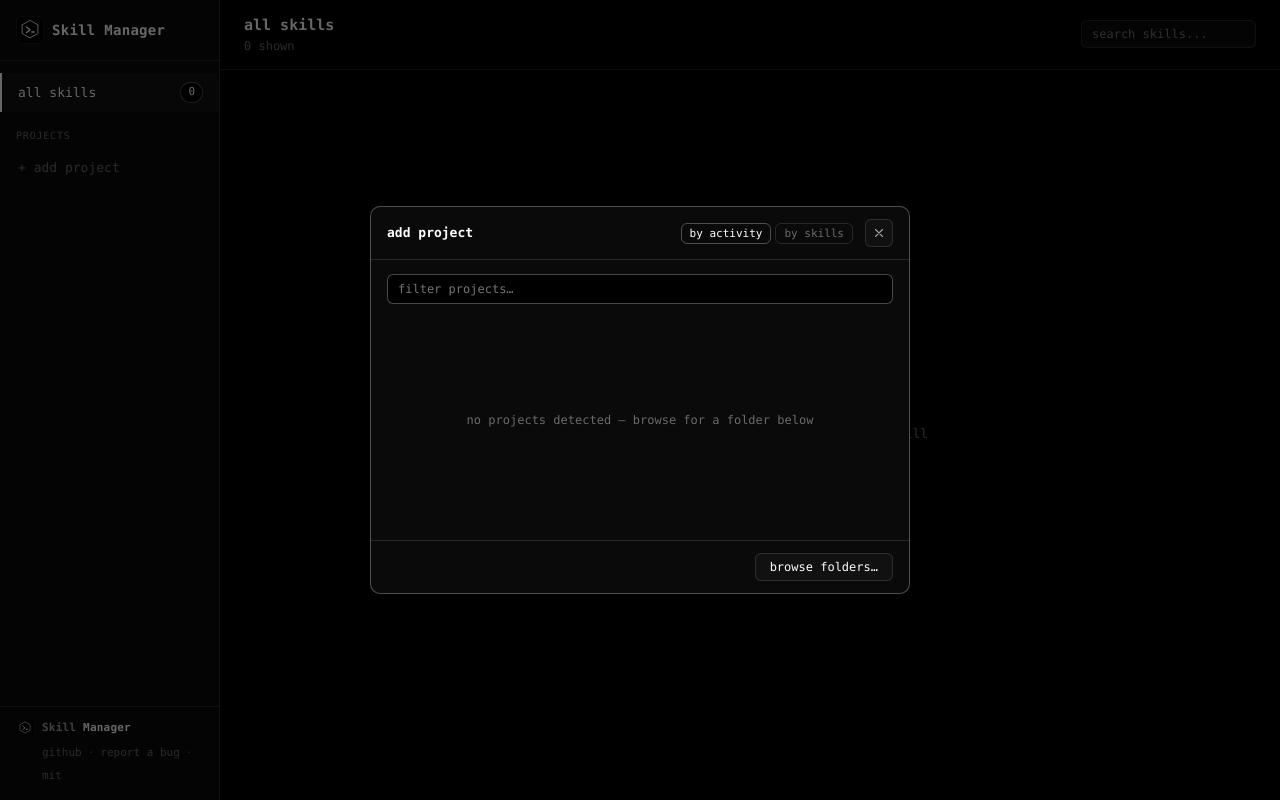
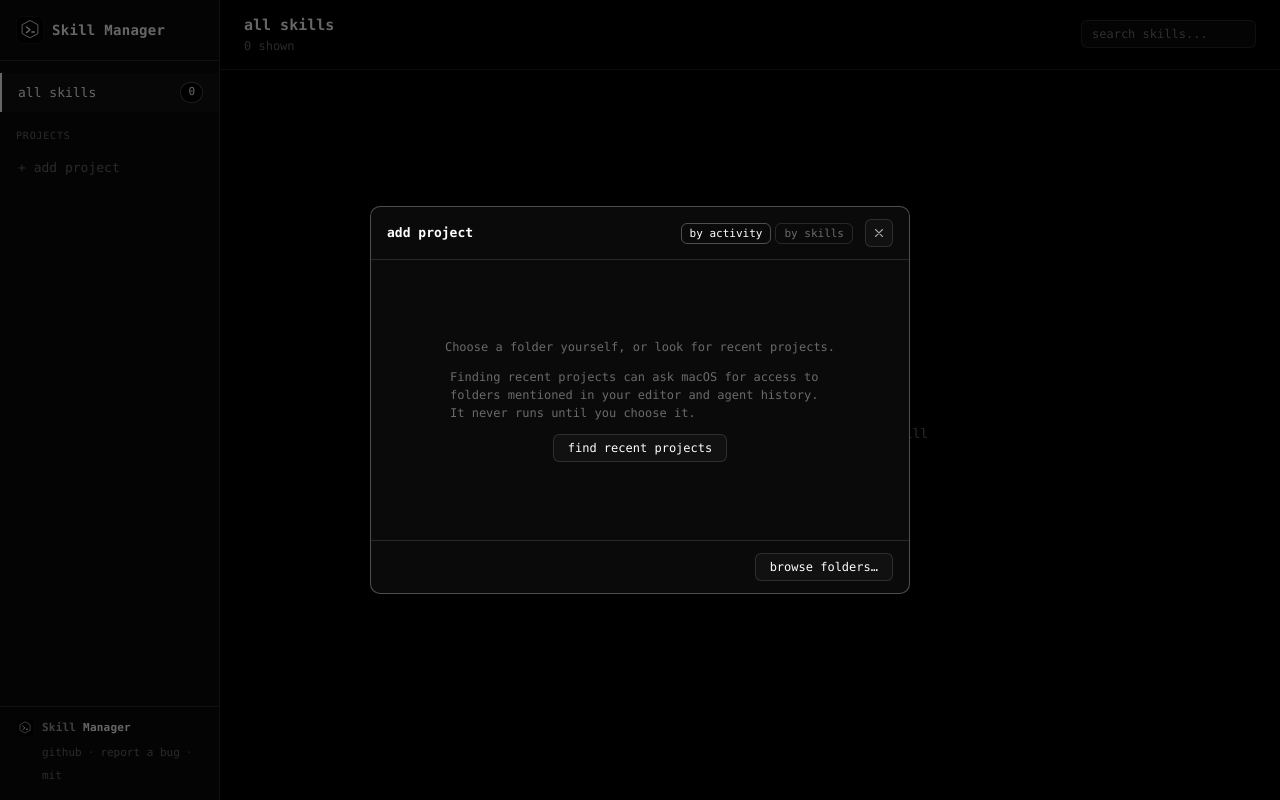
Before and after one commit to abubakarsiddik31/skill-manager, a React (Vite) app: page / in a window 1280 px wide. Both pictures are taken after a click on the element "+ add project". Built offline with nearby package versions, Linux system fonts and the light colour scheme.

Commit message:
fix privacy-first project discovery

```diff
--- a/src/App.css
+++ b/src/App.css
@@ -765,6 +765,23 @@ body,
   font-size: 12px;
 }
 
+.discovery-empty {
+  display: grid;
+  gap: 12px;
+  place-items: center;
+  padding: 36px 24px;
+}
+
+.discovery-empty p {
+  margin: 0;
+}
+
+.discovery-note {
+  max-width: 380px;
+  color: var(--text-faint);
+  line-height: 1.5;
+}
+
 .detected-row {
   padding: 8px 10px;
   border: 1px solid var(--border);
--- a/src/App.tsx
+++ b/src/App.tsx
@@ -6,7 +6,6 @@ import { Sidebar } from "./components/Sidebar";
 import { SkillList } from "./components/SkillList";
 import { Topbar } from "./components/Topbar";
 import { useGlobalSkills } from "./hooks/useGlobalSkills";
-import { useDetectedProjects } from "./hooks/useDetectedProjects";
 import { usePinnedTools } from "./hooks/usePinnedTools";
 import { useProjects } from "./hooks/useProjects";
 import { useProjectSkills } from "./hooks/useProjectSkills";
@@ -28,7 +27,6 @@ function App() {
   const global = useGlobalSkills();
   const projects = useProjects();
   const pinnedTools = usePinnedTools();
-  const detected = useDetectedProjects(projects.projects.map((p) => p.path));
   const activeProject = view.kind === "project" ? view.project : null;
   const projectView = useProjectSkills(activeProject);
 
@@ -66,11 +64,6 @@ function App() {
     const project = await projects.pickAndAdd();
     if (project) openProject(project);
     return project;
-  }
-
-  async function addSuggestedProject(path: string) {
-    const project = await projects.add(path);
-    if (project) openProject(project);
   }
 
   async function removeProjectSkill(skill: Skill) {
@@ -122,8 +115,6 @@ function App() {
         skillCounts={projects.skillCounts}
         onTogglePinProject={projects.togglePin}
         onShowAllProjects={() => setShowingAllProjects(true)}
-        suggested={detected ?? []}
-        onAddSuggested={addSuggestedProject}
         view={view}
         activeToolId={activeToolId}
         onSelectAll={selectAll}
--- a/src/components/AddProjectModal.tsx
+++ b/src/components/AddProjectModal.tsx
@@ -12,20 +12,16 @@ interface AddProjectModalProps {
 }
 
 /**
- * Suggests folders the user already works in (detected on the backend,
- * latest activity first) with a filter on top, so most adds are one
- * click. Manual folder browsing stays available at the bottom.
+ * Project discovery is opt-in because macOS may ask for access to folders
+ * recovered from editor and agent history. Manual folder browsing remains
+ * available without scanning other locations.
  */
 export function AddProjectModal({ trackedPaths, onClose, onAdd, onBrowse }: AddProjectModalProps) {
   const [detected, setDetected] = useState<DetectedProject[] | null>(null);
   const [query, setQuery] = useState("");
   const [sortBy, setSortBy] = useState<"activity" | "skills">("activity");
   const [adding, setAdding] = useState<string | null>(null);
-
-  useEffect(() => {
-    // trackedPaths is a snapshot for this modal session
-    api.detectProjects(trackedPaths).then(setDetected).catch(() => setDetected([]));
-  }, []);
+  const [scanning, setScanning] = useState(false);
 
   useEffect(() => {
     function onKeyDown(e: KeyboardEvent) {
@@ -61,6 +57,21 @@ export function AddProjectModal({ trackedPaths, onClose, onAdd, onBrowse }: AddP
     if (project) onClose();
   }
 
+  async function discover() {
+    if (scanning || detected !== null) return;
+    setScanning(true);
+    try {
+      // This is deliberately user initiated: detection may inspect folders
+      // named in agent history or editor recents, including protected macOS
+      // locations such as Desktop and Documents.
+      setDetected(await api.detectProjects(trackedPaths));
+    } catch {
+      setDetected([]);
+    } finally {
+      setScanning(false);
+    }
+  }
+
   return (
     <div className="modal-overlay" onClick={onClose}>
       <div className="modal add-modal" onClick={(e) => e.stopPropagation()}>
@@ -82,6 +93,19 @@ export function AddProjectModal({ trackedPaths, onClose, onAdd, onBrowse }: AddP
         </div>
 
         <div className="add-modal-body">
+          {detected === null ? (
+            <div className="add-modal-empty discovery-empty">
+              <p>Choose a folder yourself, or look for recent projects.</p>
+              <p className="discovery-note">
+                Finding recent projects can ask macOS for access to folders mentioned in your editor
+                and agent history. It never runs until you choose it.
+              </p>
+              <button className="btn" onClick={discover} disabled={scanning}>
+                {scanning ? "finding recent projects…" : "find recent projects"}
+              </button>
+            </div>
+          ) : (
+            <>
               <input
                 className="add-search"
                 placeholder="filter projects…"
@@ -92,9 +116,7 @@ export function AddProjectModal({ trackedPaths, onClose, onAdd, onBrowse }: AddP
               />
 
               <div className="detected-list">
-            {detected === null ? (
-              <div className="add-modal-empty">scanning…</div>
-            ) : filtered.length === 0 ? (
+                {filtered.length === 0 ? (
                   <div className="add-modal-empty">
                     {detected.length === 0
                       ? "no projects detected — browse for a folder below"
@@ -123,6 +145,8 @@ export function AddProjectModal({ trackedPaths, onClose, onAdd, onBrowse }: AddP
                   ))
                 )}
               </div>
+            </>
+          )}
         </div>
 
         <div className="modal-footer">
--- a/src/components/ProjectsModal.tsx
+++ b/src/components/ProjectsModal.tsx
@@ -96,7 +96,9 @@ export function ProjectsModal({ projects, skillCounts, activePath, onClose, onOp
                     <div className="row-main">
                       <span className="row-name">{p.name}</span>
                       <span className="row-time">
-                        {skillCounts[p.path] ?? 0} skills
+                        {skillCounts[p.path] === undefined
+                          ? "open to check skills"
+                          : `${skillCounts[p.path]} skills`}
                         {uses > 0 ? ` · ${uses} open${uses === 1 ? "" : "s"}` : ""} ·{" "}
                         {relativeTime(lastUsed(p))}
                       </span>
--- a/src/components/Sidebar.tsx
+++ b/src/components/Sidebar.tsx
@@ -2,8 +2,7 @@ import { useEffect, useState } from "react";
 import { getVersion } from "@tauri-apps/api/app";
 import { openUrl } from "@tauri-apps/plugin-opener";
 import { orderToolsByPin, selectVisibleProjects } from "../lib/sidebarLists";
-import { relativeTime } from "../lib/relativeTime";
-import type { DetectedProject, ProjectInfo, ToolEntry, View } from "../types";
+import type { ProjectInfo, ToolEntry, View } from "../types";
 
 const ALL = "all" as const;
 const REPO_URL = "https://github.com/abubakarsiddik31/skill-manager";
@@ -13,8 +12,6 @@ const PREVIEW_COUNT = 6;
 const MOST_USED_COUNT = 3;
 /** Minimum project rows in the sidebar for a fresh, usage-less setup. */
 const MIN_PROJECT_ROWS = 3;
-/** Untracked-but-detected folders offered as one-click adds. */
-const SUGGESTED_COUNT = 3;
 
 function link(url: string) {
   return () => openUrl(url).catch(console.error);
@@ -40,9 +37,6 @@ interface SidebarProps {
   skillCounts: Record<string, number>;
   onTogglePinProject: (project: ProjectInfo) => void;
   onShowAllProjects: () => void;
-  /** Detected but untracked folders, most recently active first. */
-  suggested: DetectedProject[];
-  onAddSuggested: (path: string) => void;
   view: View;
   activeToolId: string | typeof ALL;
   onSelectAll: () => void;
@@ -61,8 +55,6 @@ export function Sidebar({
   skillCounts,
   onTogglePinProject,
   onShowAllProjects,
-  suggested,
-  onAddSuggested,
   view,
   activeToolId,
   onSelectAll,
@@ -153,7 +145,9 @@ export function Sidebar({
         >
           <span>{p.name}</span>
           <span className="nav-right">
-            <span className="count">{skillCounts[p.path] ?? 0}</span>
+            {skillCounts[p.path] !== undefined && (
+              <span className="count">{skillCounts[p.path]}</span>
+            )}
             <button
               className={`pin-btn ${p.pinned ? "pinned" : ""}`}
               onClick={(e) => {
@@ -172,26 +166,6 @@ export function Sidebar({
         <div className="nav-item expand" onClick={onShowAllProjects}>
           <span>+ {hiddenProjects} more</span>
         </div>
-      )}
-
-      {suggested.slice(0, SUGGESTED_COUNT).length > 0 && (
-        <>
-          <div className="nav-section-label">suggested</div>
-          {suggested.slice(0, SUGGESTED_COUNT).map((d) => (
-            <div
-              key={d.path}
-              className="nav-item suggested"
-              onClick={() => onAddSuggested(d.path)}
-              title={`${d.path} — from ${d.sources.join(", ")}`}
-            >
-              <span>+ {d.name}</span>
-              <span className="nav-right">
-                <span className="count">{d.skillCount}</span>
-                <span className="suggested-time">{relativeTime(d.lastActive)}</span>
-              </span>
-            </div>
-          ))}
-        </>
       )}
 
       <div className="nav-item add-project" onClick={onAddProject}>
--- a/src/hooks/useDetectedProjects.ts
+++ /dev/null
@@ -1,30 +0,0 @@
-import { useEffect, useState } from "react";
-import { api } from "../lib/api";
-import type { DetectedProject } from "../types";
-
-/**
- * Projects the user seems to work in (per detect_projects), kept
- * current as the tracked list changes so the sidebar can suggest the
- * ones not added yet. Null while the first scan runs.
- */
-export function useDetectedProjects(trackedPaths: string[]) {
-  const [detected, setDetected] = useState<DetectedProject[] | null>(null);
-  const key = trackedPaths.join("\n");
-
-  useEffect(() => {
-    let cancelled = false;
-    api
-      .detectProjects(key ? key.split("\n") : [])
-      .then((result) => {
-        if (!cancelled) setDetected(result);
-      })
-      .catch(() => {
-        if (!cancelled) setDetected([]);
-      });
-    return () => {
-      cancelled = true;
-    };
-  }, [key]);
-
-  return detected;
-}
--- a/src/types.ts
+++ b/src/types.ts
@@ -48,6 +48,8 @@ export interface ProjectInfo {
   lastOpened: number;
   /** recent opens (unix seconds), pruned server-side to ~30 days */
   opens: number[];
+  /** cached after the user explicitly opens this project; absent until then */
+  skillCount?: number;
 }
 
 /** A folder the user seems to work in, found by scanning tool history
```
Also changed, not shown: 2 other files (tests, documents, lock files or other folders). Lines whose indentation alone changed are shown as unchanged.
